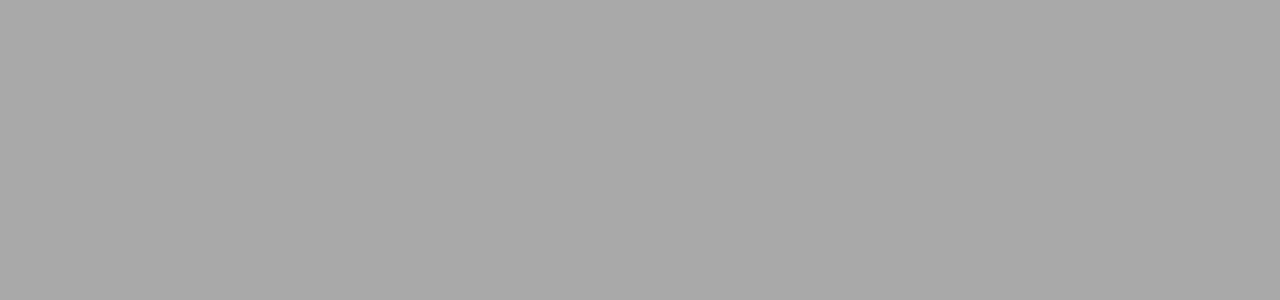
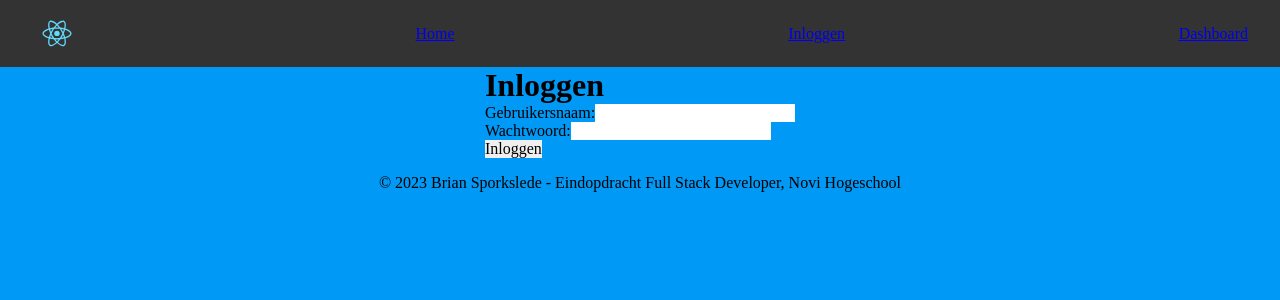
Before and after one commit to sprksld/eindopdracht-briansporkslede-novi-bootcamp-frontend, a React (Create React App) app: page /inloggen in a window 1280 px wide. Before the commit this address had no page. Shown: the top 300 px of the page. Built offline with nearby package versions, Linux system fonts and the light colour scheme.

Commit message:
login gets a jwt token

```diff
--- a/package.json
+++ b/package.json
@@ -6,6 +6,7 @@
     "@testing-library/jest-dom": "^5.16.5",
     "@testing-library/react": "^13.4.0",
     "@testing-library/user-event": "^13.5.0",
+    "axios": "^1.3.2",
     "react": "^18.2.0",
     "react-dom": "^18.2.0",
     "react-router-dom": "^6.8.1",
--- a/src/App.css
+++ b/src/App.css
@@ -1,14 +1,42 @@
 
 
 
+:root {
+  /* "borrowed" from magister */
+
+  --chrome-background: #fff;
+  --primary-background: #1f97f9;
+  --secondary-background: #0683ea;
+  --background-1: #0099f6;
+  --background-2: #fff;
+  --background-3: #ccc;
+  --background-4: #434343;
+  --background-5: #fafafa;
+  --background-6: #333;
+  --background-7: #f2f2f2;
+  --background-8: #ccc;
+  --background-9: transparent;
+  --background-10: #005c86;
+  --background-11: #e1f4fd;
+  --background-12: #bee1fd;
+
+  --primary-text-color: #1f97f9;
+  --secondary-text-color: #000;
+  --tertiary-text-color: #007ecc;
+  --quaternary-text-color: #04579a;
+
+  /* added by me */
+  --orange: hsl(30,100%,51%);
+}
 
 body {
-  background-color: darkgrey;
+  background-color: var(--background-1);
+  color: var(--secondary-text-color);
 }
 
 nav {
-  background-color: black;
-  color: white;
+  background-color: var(--background-6);
+  color: var(--background-2);
 }
 
 
@@ -33,6 +61,11 @@ footer {
   justify-content: center;
   margin: 16px 32px;
 }
+
+label {
+  display: block;
+}
+
 
 .red {
   color: red;
@@ -91,6 +124,11 @@ footer {
   color: #61dafb;
 }
 
+
+
+
+
+
 @keyframes App-logo-spin {
   from {
     transform: rotate(0deg);
--- a/src/App.js
+++ b/src/App.js
@@ -2,13 +2,23 @@ import "./App.css";
 import React from "react";
 import {Routes, Route} from "react-router-dom";
 import Home from "./pages/Home";
+import SignIn from "./pages/SignIn";
+import NavBar from "./components/NavBar";
+import Footer from "./components/footer/Footer";
 
 function App() {
   return (
       <>
+          <NavBar />
+          <main>
+          <div className="content">
           <Routes>
               <Route exact path="/" element={<Home/>} />
+              <Route exact path="/inloggen" element={<SignIn/>} />
           </Routes>
+          </div>
+          </main>
+          <Footer />
       </>
   );
 }
--- a/src/pages/Home.js
+++ b/src/pages/Home.js
@@ -1,15 +1,9 @@
 import React from 'react';
-import Footer from "../components/footer/Footer";
-import NavBar from "../components/NavBar";
 
-function Home(props) {
+function Home() {
     return (
         <>
-            <NavBar />
-            <main>
                 Lorem ipsum dolor sit amet, consectetur adipisicing elit. Aspernatur doloribus eius impedit minus, molestiae quibusdam saepe temporibus tenetur vel vero. Dolorem earum odio placeat quis ut vero. Consectetur culpa dignissimos doloremque doloribus eaque earum eligendi esse et eum fugiat fugit id inventore itaque magni natus nobis nostrum odio officia optio perferendis qui recusandae reiciendis rem repellat sapiente, similique tempore temporibus totam ullam unde velit vitae voluptate voluptates. Eius et eum, ex minus necessitatibus nemo praesentium quos. Accusantium dolorem eos est molestias pariatur recusandae vel. Amet, dignissimos doloribus eaque eum eveniet ex excepturi facilis ipsam maiores molestias necessitatibus nemo quidem, voluptatibus.
-            </main>
-            <Footer />
         </>
     );
 }
--- a/src/pages/SignIn.js
+++ b/src/pages/SignIn.js
@@ -1,8 +1,54 @@
-import React from 'react';
+import React, {useState} from 'react';
+import axios from "axios";
+import path2url from "../helpers/path2url";
 
-function SignIn(props) {
+function SignIn() {
+    const [username, setUsername] = useState("");
+    const [password, setPassword] = useState("");
+    const [error, toggleError] = useState(false);
+    const [errorMessage, setErrorMessage] = useState("");
+
+    async function handleSubmit(e) {
+        e.preventDefault();
+
+        toggleError(false);
+        setErrorMessage("");
+
+        try {
+            const response = await axios.post(path2url("/authenticate"), {
+                username: username,
+                password: password
+            });
+            console.log(response.data);
+        } catch (e) {
+            toggleError(true);
+            setErrorMessage(e.message);
+            console.error(e);
+        }
+    }
+
     return (
-        <div></div>
+        <>
+            <h1>Inloggen</h1>
+
+            <form onSubmit={handleSubmit} className="signin">
+                <section className="submit-error">
+                    {error && <strong>{errorMessage}</strong>}
+                </section>
+
+                <section>
+                    <label htmlFor="username">Gebruikersnaam:
+                        <input id="username" type="text" name="username" value={username}
+                               onChange={(e) => setUsername(e.target.value.toLowerCase())}/>
+                    </label>
+                    <label htmlFor="">Wachtwoord:
+                        <input id="password" type="password" name="password" value={password}
+                               onChange={(e) => setPassword(e.target.value)}/>
+                    </label>
+                    <button onSubmit={handleSubmit}>Inloggen</button>
+                </section>
+            </form>
+        </>
     );
 }
 
```
Also changed, not shown: src/components/mentor/Mentor.js (+9 -0 lines), src/components/planner/Planner.js (+9 -0 lines), src/components/student/Student.js (+9 -0 lines), src/components/teacher/Teacher.js (+9 -0 lines), src/pages/Dashboard.js (+14 -1 lines), 1 other file (tests, documents, lock files or other folders).
